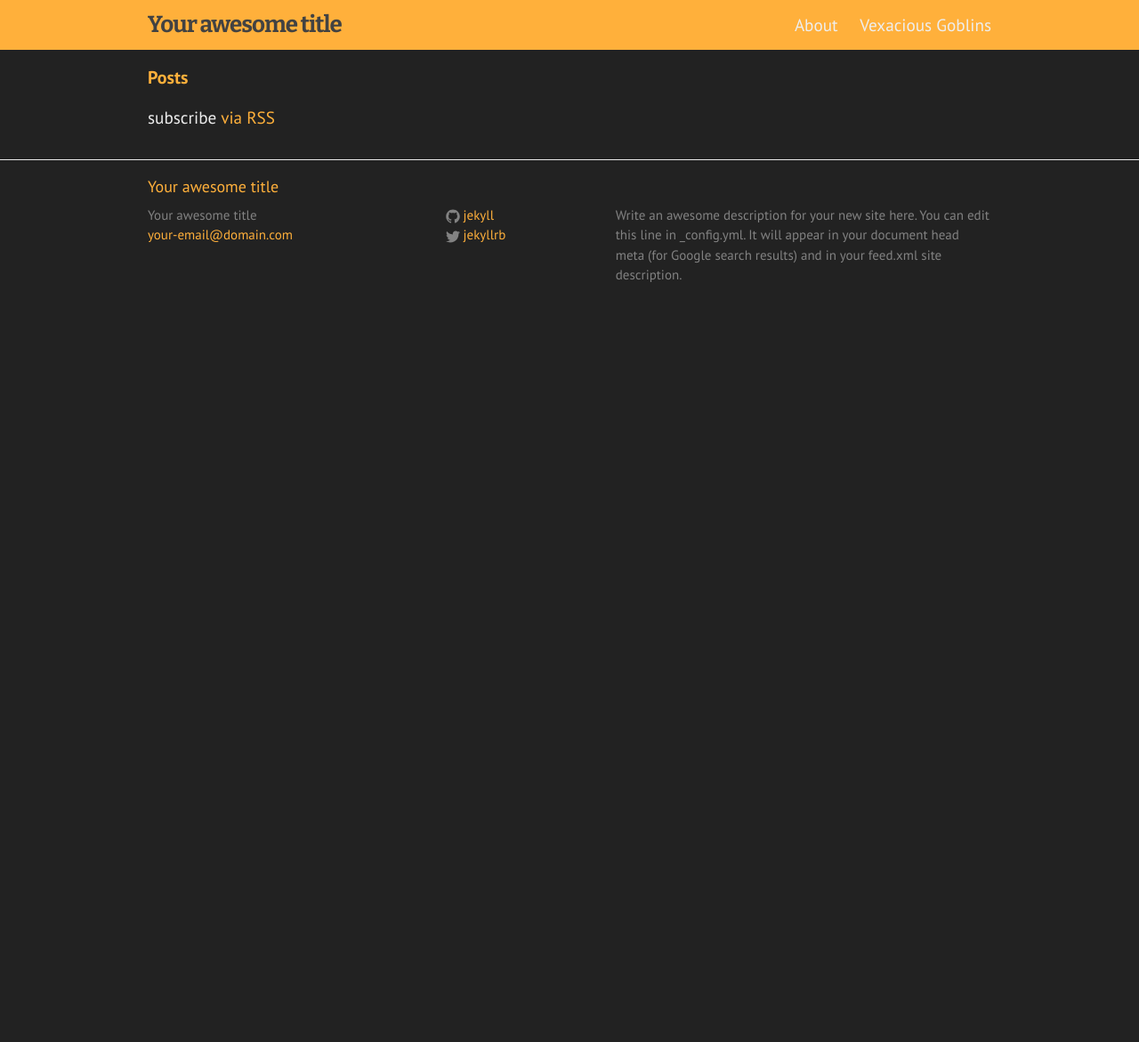
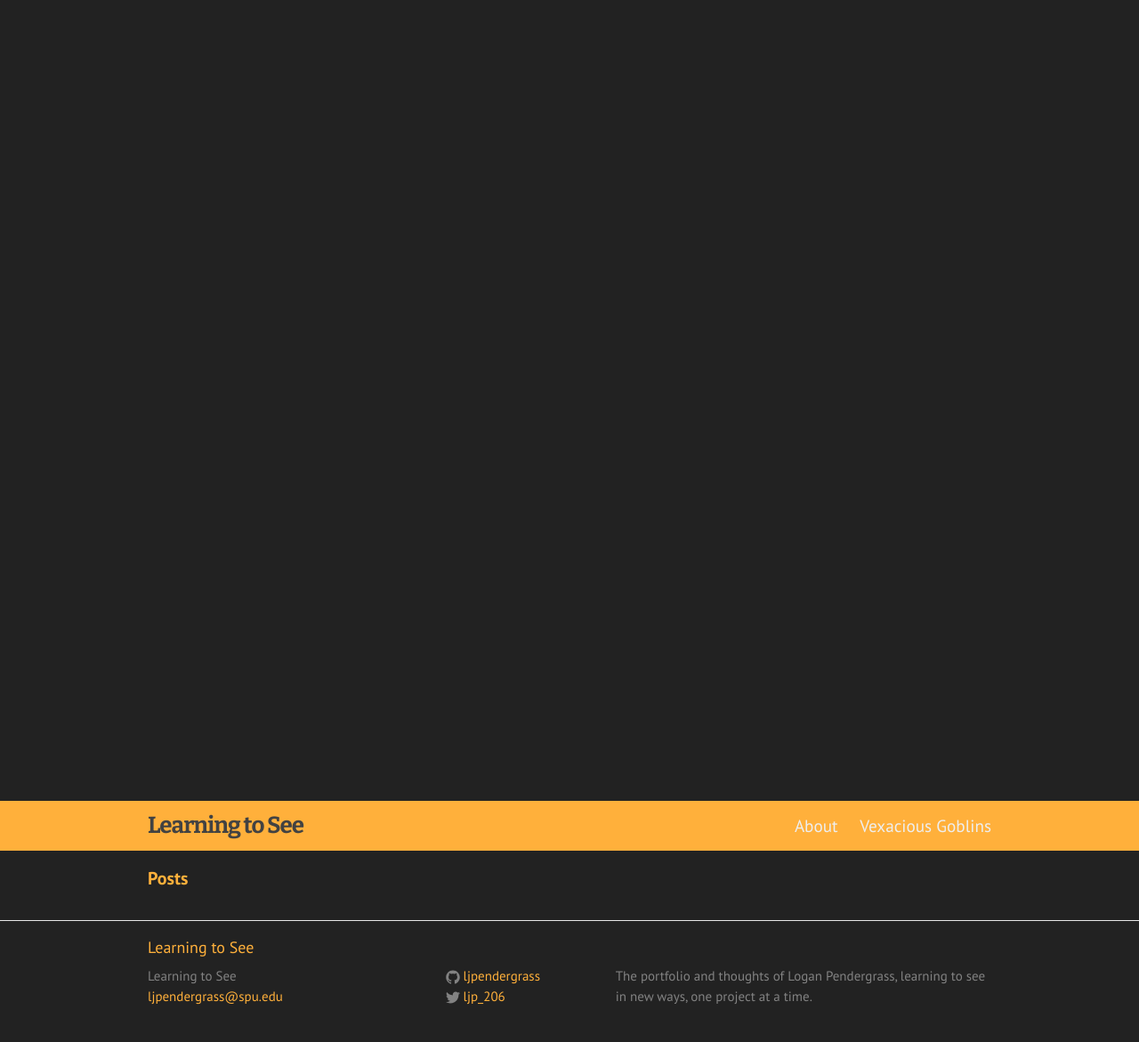
Before and after one commit to ljpendergrass/logan-portfolio-2016, a Jekyll site: the page built from index.html, in a window 1280 px wide. Shown: the whole page at 89% size. Built offline with Jekyll 4.4.1, drawn with Linux system fonts in a browser that asks for light colours; before the commit the page ends 900 px from its top, so only the background shows below that.

Commit message:
layout updates
add intro
remove subscribe via rss

```diff
--- a/_config.yml
+++ b/_config.yml
@@ -6,16 +6,15 @@
 # 'jekyll serve'. If you change this file, please restart the server process.
 
 # Site settings
-title: Your awesome title
-email: your-email@domain.com
+title: Learning to See
+email: ljpendergrass@spu.edu
 description: > # this means to ignore newlines until "baseurl:"
-  Write an awesome description for your new site here. You can edit this
-  line in _config.yml. It will appear in your document head meta (for
-  Google search results) and in your feed.xml site description.
+  The portfolio and thoughts of Logan Pendergrass, learning to see in new ways,
+  one project at a time.
 baseurl: "" # the subpath of your site, e.g. /blog
-url: "http://yourdomain.com" # the base hostname & protocol for your site
-twitter_username: jekyllrb
-github_username:  jekyll
+url: "http://loganpendergrass.com" # the base hostname & protocol for your site
+twitter_username: ljp_206
+github_username: ljpendergrass
 
 # Build settings
 markdown: kramdown
--- a/_layouts/default.html
+++ b/_layouts/default.html
@@ -4,7 +4,9 @@
   {% include head.html %}
 
   <body>
+  <div class="intro">
 
+  </div>
     {% include header.html %}
 
     <div class="page-content">
--- /dev/null
+++ b/_sass/_intro.scss
@@ -0,0 +1,6 @@
+.intro{
+	height: 100vh;
+	width: 100vw;
+	padding: 3rem 1rem 3rem 1rem;
+	box-sizing: border-box;
+}
--- a/css/main.scss
+++ b/css/main.scss
@@ -1,7 +1,7 @@
 ---
 # Only the main Sass file needs front matter (the dashes are enough)
 ---
-
+// GOogle Fonts - Bitter and PT Sans
 @import url(https://fonts.googleapis.com/css?family=Bitter:400,700,400italic|PT+Sans:400,700,400italic,700italic);
 
 @charset "utf-8";
@@ -58,5 +58,6 @@ $on-laptop:        800px;
 @import
         "base",
         "layout",
-        "syntax-highlighting"
+        "syntax-highlighting",
+        "intro"
 ;
--- a/index.html
+++ b/index.html
@@ -18,6 +18,4 @@ layout: default
     {% endfor %}
   </ul>
 
-  <p class="rss-subscribe">subscribe <a href="{{ "/feed.xml" | prepend: site.baseurl }}">via RSS</a></p>
-
 </div>
```
